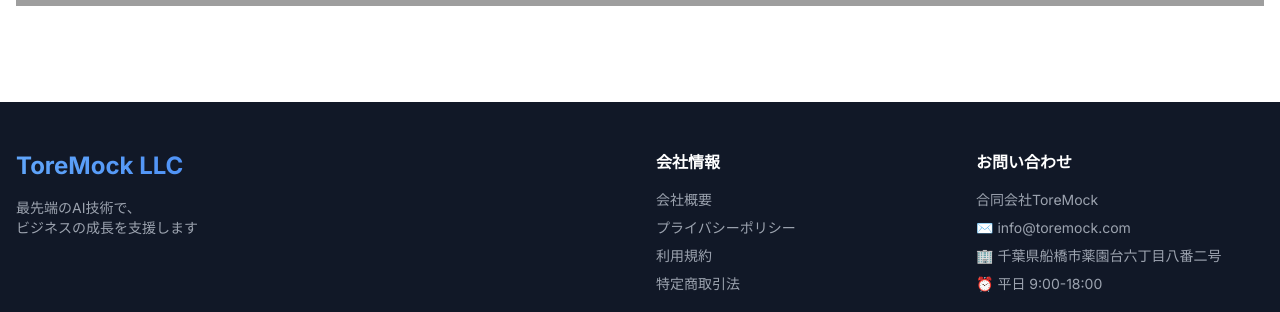
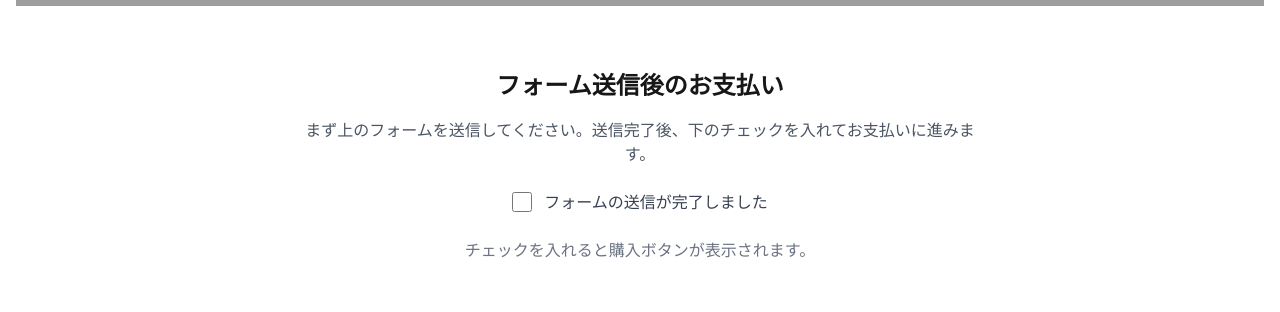
Before and after one commit to yuseifujii/chatbot, a Next.js app: page /form in a window 1280 px wide. Shown: the part 1362-1674 px from the top of the page. Built offline with nearby package versions, Linux system fonts and the light colour scheme; grey boxes are pictures that could not be loaded.

Commit message:
0818debug

```diff
--- a/app/form/page.tsx
+++ b/app/form/page.tsx
@@ -1,5 +1,6 @@
 import Header from '@/components/Header';
 import Footer from '@/components/Footer';
+import StripeBuyButtonSection from '@/components/StripeBuyButtonSection';
 
 export default function FormPage() {
   return (
@@ -19,6 +20,8 @@ export default function FormPage() {
             読み込んでいます…
           </iframe>
         </div>
+
+        <StripeBuyButtonSection />
       </main>
       <Footer />
     </>
--- /dev/null
+++ b/app/purchase/cancel/page.tsx
@@ -0,0 +1,26 @@
+import Header from '@/components/Header'
+import Footer from '@/components/Footer'
+import Link from 'next/link'
+
+export default function PurchaseCancelPage() {
+  return (
+    <>
+      <Header />
+      <main className="container mx-auto px-4 py-24 text-center">
+        <h1 className="text-4xl font-bold mb-4">購入がキャンセルされました</h1>
+        <p className="text-gray-700 mb-8">
+          お支払いは完了していません。内容をご確認のうえ、再度お手続きをお願いいたします。
+        </p>
+        <div className="flex gap-4 justify-center">
+          <Link href="/form" className="bg-blue-600 text-white px-5 py-2 rounded-full hover:bg-blue-700 transition-colors">
+            フォームへ戻る
+          </Link>
+          <Link href="/" className="border border-blue-600 text-blue-600 px-5 py-2 rounded-full hover:bg-blue-50 transition-colors">
+            ホームへ戻る
+          </Link>
+        </div>
+      </main>
+      <Footer />
+    </>
+  )
+}
--- /dev/null
+++ b/app/purchase/success/page.tsx
@@ -0,0 +1,26 @@
+import Header from '@/components/Header'
+import Footer from '@/components/Footer'
+import Link from 'next/link'
+
+export default function PurchaseSuccessPage() {
+  return (
+    <>
+      <Header />
+      <main className="container mx-auto px-4 py-24 text-center">
+        <h1 className="text-4xl font-bold mb-4">ご購入ありがとうございました</h1>
+        <p className="text-gray-700 mb-8">
+          お支払いが正常に完了しました。確認用のメールが届きますのでご確認ください。
+        </p>
+        <div className="flex gap-4 justify-center">
+          <Link href="/" className="bg-blue-600 text-white px-5 py-2 rounded-full hover:bg-blue-700 transition-colors">
+            ホームへ戻る
+          </Link>
+          <Link href="/form" className="border border-blue-600 text-blue-600 px-5 py-2 rounded-full hover:bg-blue-50 transition-colors">
+            申し込みフォームへ
+          </Link>
+        </div>
+      </main>
+      <Footer />
+    </>
+  )
+}
--- /dev/null
+++ b/components/StripeBuyButtonSection.tsx
@@ -0,0 +1,47 @@
+"use client"
+
+import { useState } from 'react'
+import Script from 'next/script'
+
+export default function StripeBuyButtonSection() {
+  const [isConfirmed, setIsConfirmed] = useState(false)
+
+  return (
+    <div className="mt-16 max-w-2xl mx-auto text-center">
+      <h2 className="text-2xl font-semibold mb-4">フォーム送信後のお支払い</h2>
+      <p className="text-gray-600 mb-6">
+        まず上のフォームを送信してください。送信完了後、下のチェックを入れてお支払いに進みます。
+      </p>
+
+      <div className="flex items-center justify-center gap-3 mb-6">
+        <input
+          id="confirm-submitted"
+          type="checkbox"
+          className="h-5 w-5"
+          checked={isConfirmed}
+          onChange={(e) => setIsConfirmed(e.target.checked)}
+        />
+        <label htmlFor="confirm-submitted" className="text-gray-700">
+          フォームの送信が完了しました
+        </label>
+      </div>
+
+      {isConfirmed ? (
+        <>
+          <Script src="https://js.stripe.com/v3/buy-button.js" strategy="afterInteractive" async />
+          <div className="flex justify-center">
+            <stripe-buy-button
+              buy-button-id="buy_btn_1Ry59RRocVI9NL8DGprwBRVd"
+              publishable-key="pk_live_51R0zVYRocVI9NL8Dbta57vcirBPCRQgmFQoEYcUzB5FmpvbGpGZAsjRfK9gJQer9huuimOyzouuOIoSRv6HI67bS00G0ZMs2QK"
+            ></stripe-buy-button>
+          </div>
+          <p className="text-sm text-gray-500 mt-4">
+            お支払い完了後は購入完了ページに遷移します。
+          </p>
+        </>
+      ) : (
+        <p className="text-gray-500">チェックを入れると購入ボタンが表示されます。</p>
+      )}
+    </div>
+  )
+}
--- a/tsconfig.json
+++ b/tsconfig.json
@@ -22,6 +22,6 @@
       "@/*": ["./*"]
     }
   },
-  "include": ["next-env.d.ts", "**/*.ts", "**/*.tsx", ".next/types/**/*.ts"],
+  "include": ["next-env.d.ts", "**/*.ts", "**/*.tsx", "types/**/*.d.ts", "global.d.ts", ".next/types/**/*.ts"],
   "exclude": ["node_modules"]
 }
```
Also changed, not shown: types/stripe-buy-button.d.ts (added, +8 -0 lines).
